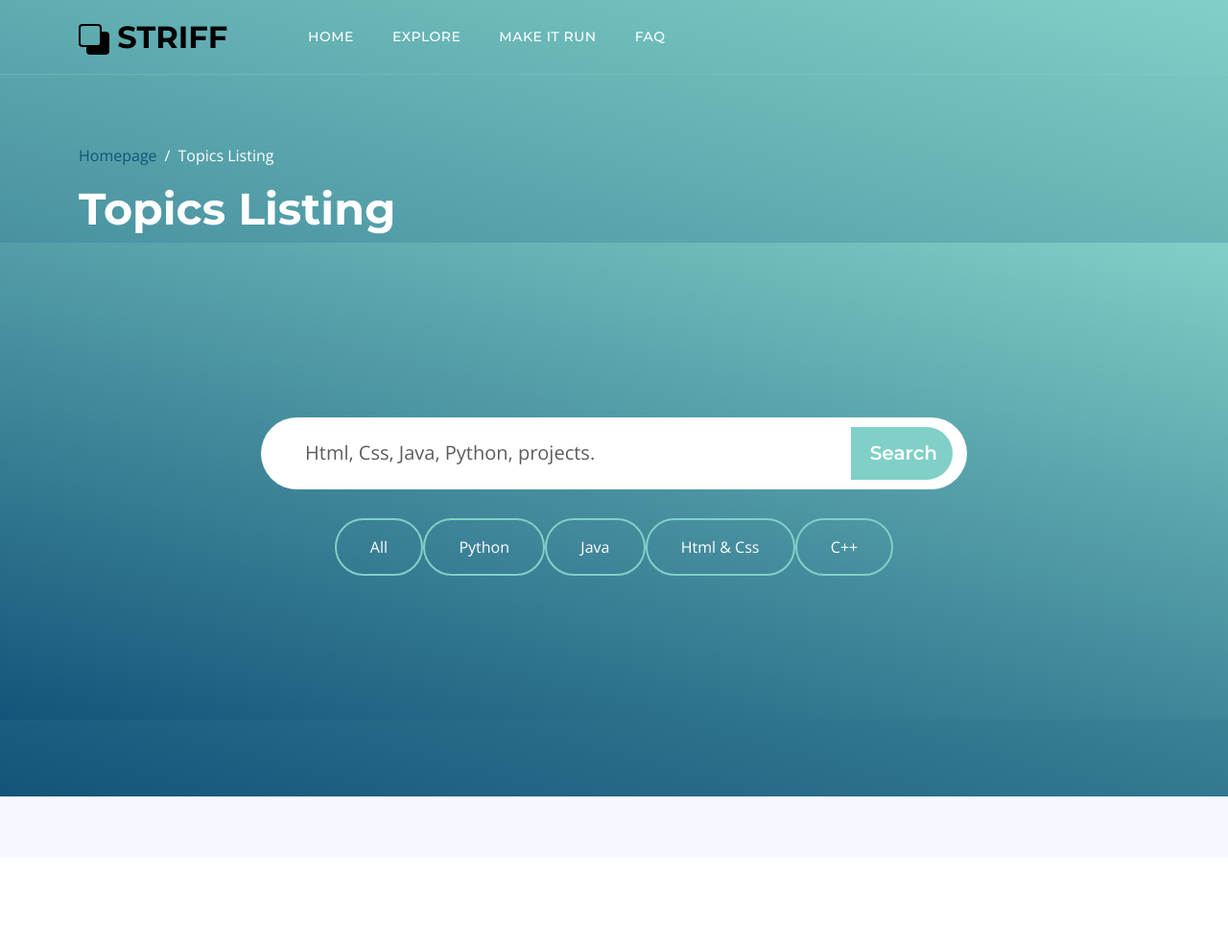
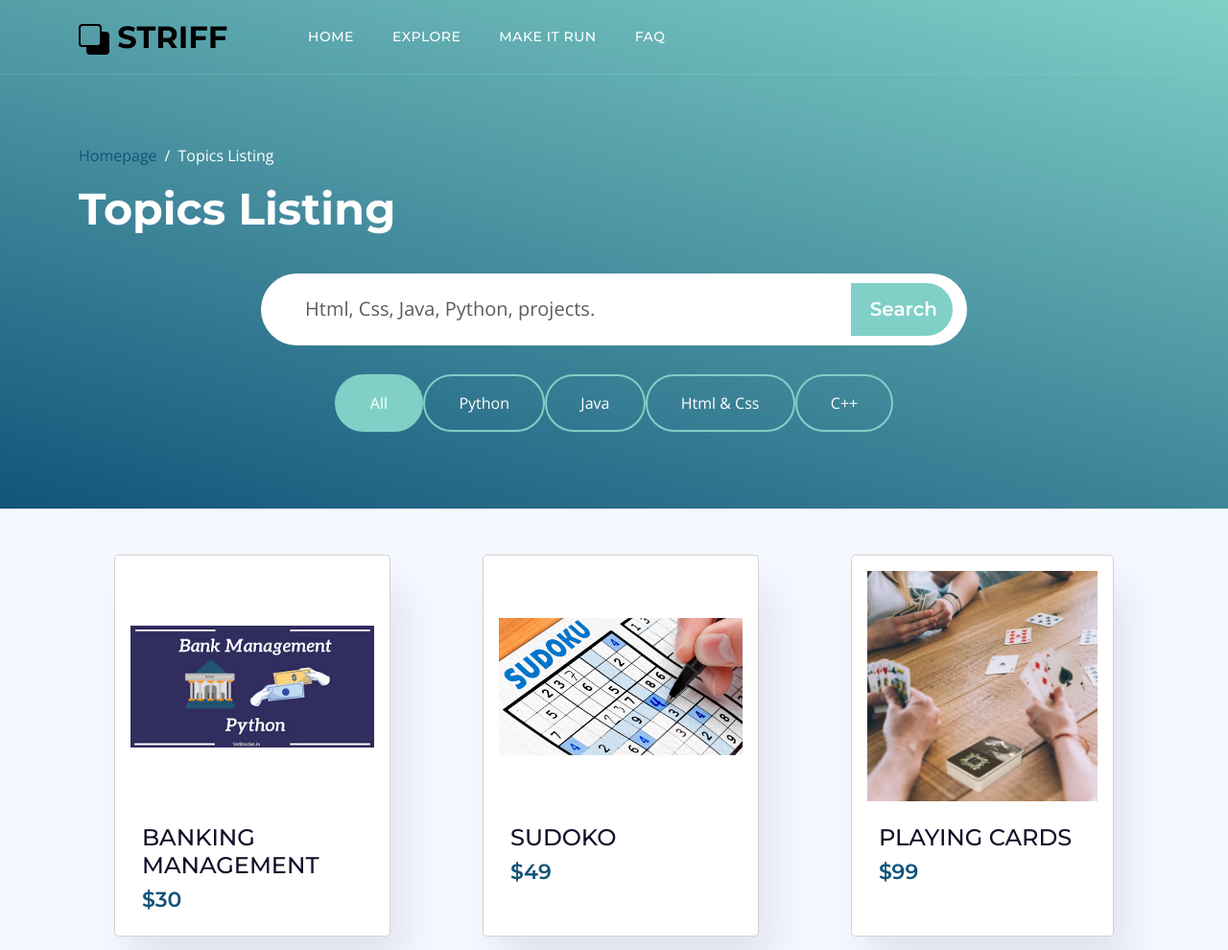
Before and after one commit to DEVAANSH001/STRIFF-PROJECT, a PHP site: page /index2.html in a window 1280 px wide. Shown: the top 990 px of the page at 96% size. Run offline with PHP 8.4, Linux system fonts and the light colour scheme.

Commit message:
index2 updated

```diff
--- a/index2.html
+++ b/index2.html
@@ -24,7 +24,7 @@
 
     <link rel="stylesheet" href="style.css" />
   </head>
-  <body>
+  <body onload="filterProduct('All')">
     <div id="sticky-wrapper" class="sticky-wrapper" style="height: 76px;"><nav class="navbar navbar-expand-lg">
       <div class="container">
           <a class="navbar-brand" href="index.html">
@@ -95,19 +95,11 @@
                       </form>
                   </div>
                   <div id="buttons">
-                    <button class="button-value" onclick="filterProduct('all')">All</button>
-                    <button class="button-value" onclick="filterProduct('Python')">
-                      Python
-                    </button>
-                    <button class="button-value" onclick="filterProduct('Java')">
-                      Java
-                    </button>
-                    <button class="button-value" onclick="filterProduct('Html & Css')">
-                      Html & Css
-                    </button>
-                    <button class="button-value" onclick="filterProduct('C++')">
-                      C++
-                    </button>
+                    <button class="button-value" onclick="filterProduct('All')">All</button>
+                    <button class="button-value" onclick="filterProduct('Python')">Python</button>
+                    <button class="button-value" onclick="filterProduct('Java')">Java</button>
+                    <button class="button-value" onclick="filterProduct('Html & Css')">Html & Css</button>
+                    <button class="button-value" onclick="filterProduct('C++')">C++</button>
                   </div>
               </div>
           </div>
--- a/script.js
+++ b/script.js
@@ -19,20 +19,20 @@
       image: "playing-cards.jpg",
     },
     {
-      productName: "Playing Cards",
-      category: "Java",
-      price: "29",
+      productName: "A",
+      category: "A",
+      price: "A",
       image: "playing-cards.jpg",
     },
     {
-      productName: "Playing Cards",
-      category: "Html & Css",
+      productName: "B",
+      category: "B",
       price: "129",
       image: "playing-cards.jpg",
     },
     {
-      productName: "Playing Cards",
-      category: "Html & Css",
+      productName: "C",
+      category: "C",
       price: "89",
       image: "playing-cards.jpg",
     },
@@ -99,7 +99,7 @@
   //loop through all cards
   elements.forEach((element) => {
     //display all cards on 'all' button click
-    if (value == "all") {
+    if (value == "All") {
       element.classList.remove("hide");
     } else {
       //Check if element contains category class
@@ -133,8 +133,3 @@
     }
   });
 });
-
-//Initially display all products
-window.onload = () => {
-  filterProduct("all");
-};
--- a/style.css
+++ b/style.css
@@ -35,6 +35,11 @@
 }
 .container h5 {
   font-weight: 500;
+}
+.hero-section{
+  background-image: none;
+  padding-top: 0px;
+  padding-bottom: 0px;
 }
 .hide {
   display: none;
```
